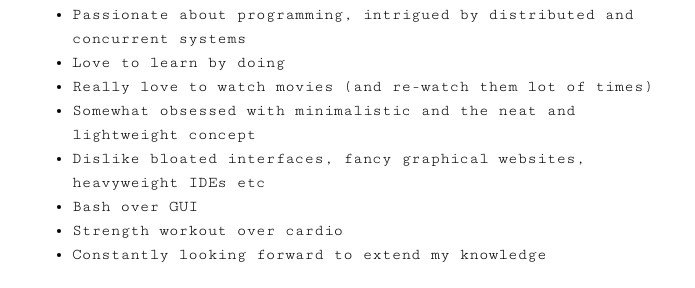
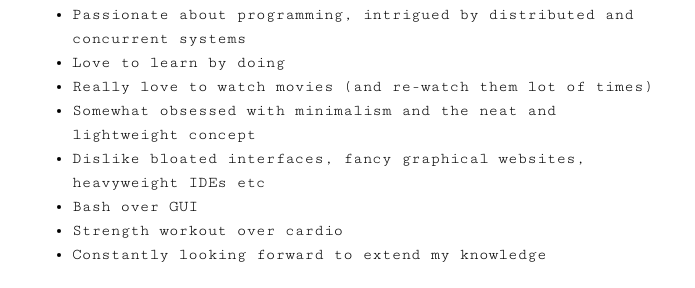
Before and after one commit to codepr/codepr.github.io, a Jekyll site: the page built from index.md, in a window 1280 px wide. Shown: the part 390-678 px from the top of the page, without its empty margins (292-987 px from the left). Built offline with Jekyll 4.4.1, drawn with Linux system fonts in a browser that asks for light colours.

Commit message:
FIxed typos

```diff
--- a/index.md
+++ b/index.md
@@ -20,7 +20,7 @@ mainly on IoT software and cloud architectures.
 - Passionate about programming, intrigued by distributed and concurrent systems
 - Love to learn by doing
 - Really love to watch movies (and re-watch them lot of times)
-- Somewhat obsessed with minimalistic and the neat and lightweight concept
+- Somewhat obsessed with minimalism and the neat and lightweight concept
 - Dislike bloated interfaces, fancy graphical websites, heavyweight IDEs etc
 - Bash over GUI
 - Strength workout over cardio
```
Also changed, not shown: about.md (+1 -1 lines), projects.md (+1 -1 lines).
